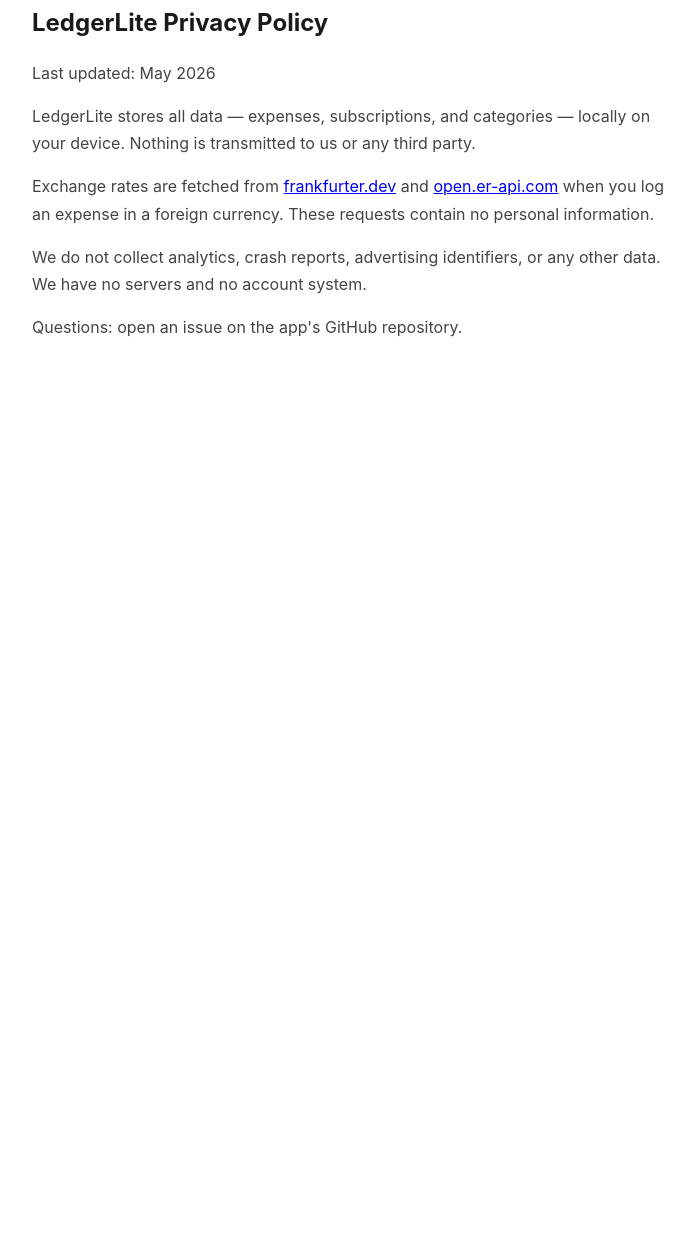
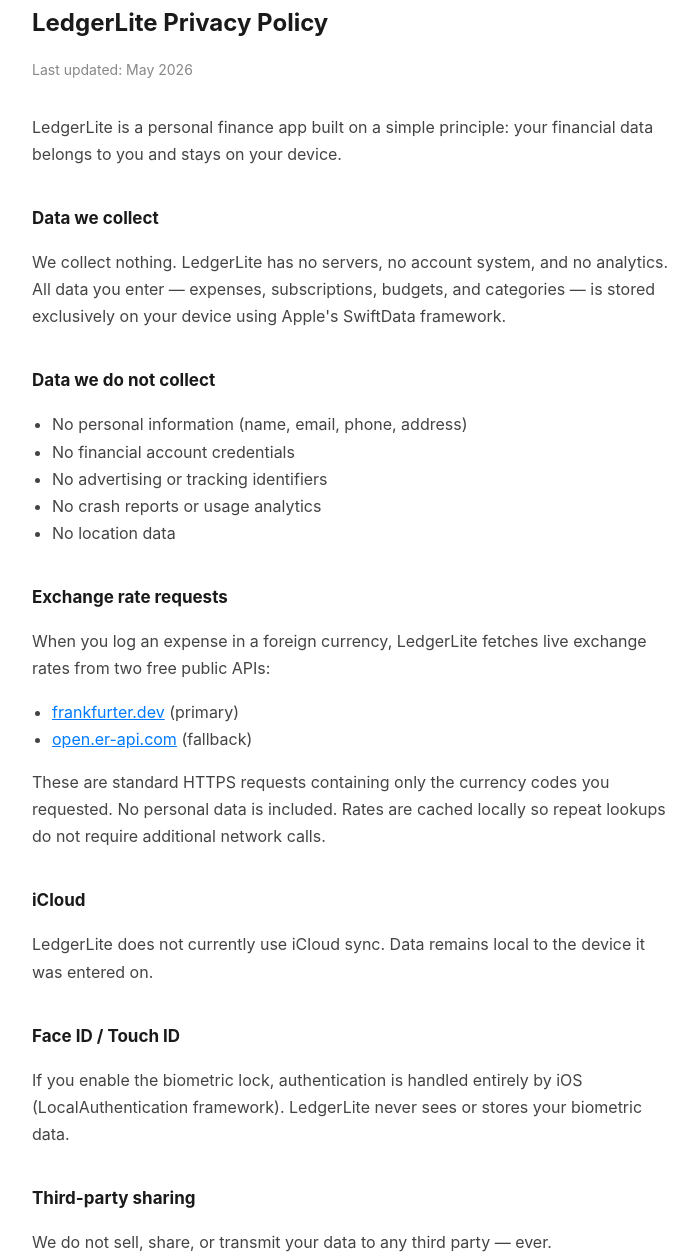
Before and after one commit to tqakdev/ledgerlite-privacy, a plain HTML site: page index.html in a window 1280 px wide. Shown: the part 57-1316 px from the top of the page, without its empty margins (288-984 px from the left). Before the commit the page ends 800 px from the top, so only its background shows below. Drawn offline with Linux system fonts and the light colour scheme.

Commit message:
Revise privacy policy and enhance styling
Updated privacy policy content and styling in index.html.

```diff
--- a/index.html
+++ b/index.html
@@ -6,16 +6,63 @@
   <title>LedgerLite – Privacy Policy</title>
   <style>
     body { font-family: -apple-system, sans-serif; max-width: 640px; margin: 60px auto; padding: 0 24px; color: #1a1a1a; line-height: 1.7; }
-    h1 { font-size: 24px; }
-    p { font-size: 16px; color: #444; }
+    h1 { font-size: 24px; margin-bottom: 4px; }
+    h2 { font-size: 17px; margin-top: 36px; margin-bottom: 8px; }
+    p, li { font-size: 16px; color: #444; }
+    ul { padding-left: 20px; }
+    a { color: #007aff; }
+    .updated { font-size: 14px; color: #888; margin-bottom: 32px; }
+    hr { border: none; border-top: 1px solid #e5e5e5; margin: 40px 0; }
   </style>
 </head>
 <body>
   <h1>LedgerLite Privacy Policy</h1>
-  <p>Last updated: May 2026</p>
-  <p>LedgerLite stores all data — expenses, subscriptions, and categories — locally on your device. Nothing is transmitted to us or any third party.</p>
-  <p>Exchange rates are fetched from <a href="https://frankfurter.dev">frankfurter.dev</a> and <a href="https://open.er-api.com">open.er-api.com</a> when you log an expense in a foreign currency. These requests contain no personal information.</p>
-  <p>We do not collect analytics, crash reports, advertising identifiers, or any other data. We have no servers and no account system.</p>
-  <p>Questions: open an issue on the app's GitHub repository.</p>
+  <p class="updated">Last updated: May 2026</p>
+
+  <p>LedgerLite is a personal finance app built on a simple principle: your financial data belongs to you and stays on your device.</p>
+
+  <h2>Data we collect</h2>
+  <p>We collect nothing. LedgerLite has no servers, no account system, and no analytics. All data you enter — expenses, subscriptions, budgets, and categories — is stored exclusively on your device using Apple's SwiftData framework.</p>
+
+  <h2>Data we do not collect</h2>
+  <ul>
+    <li>No personal information (name, email, phone, address)</li>
+    <li>No financial account credentials</li>
+    <li>No advertising or tracking identifiers</li>
+    <li>No crash reports or usage analytics</li>
+    <li>No location data</li>
+  </ul>
+
+  <h2>Exchange rate requests</h2>
+  <p>When you log an expense in a foreign currency, LedgerLite fetches live exchange rates from two free public APIs:</p>
+  <ul>
+    <li><a href="https://frankfurter.dev">frankfurter.dev</a> (primary)</li>
+    <li><a href="https://open.er-api.com">open.er-api.com</a> (fallback)</li>
+  </ul>
+  <p>These are standard HTTPS requests containing only the currency codes you requested. No personal data is included. Rates are cached locally so repeat lookups do not require additional network calls.</p>
+
+  <h2>iCloud</h2>
+  <p>LedgerLite does not currently use iCloud sync. Data remains local to the device it was entered on.</p>
+
+  <h2>Face ID / Touch ID</h2>
+  <p>If you enable the biometric lock, authentication is handled entirely by iOS (LocalAuthentication framework). LedgerLite never sees or stores your biometric data.</p>
+
+  <h2>Third-party sharing</h2>
+  <p>We do not sell, share, or transmit your data to any third party — ever.</p>
+
+  <h2>Children</h2>
+  <p>LedgerLite does not knowingly collect information from anyone, including children under 13.</p>
+
+  <h2>Changes to this policy</h2>
+  <p>If this policy ever changes, the updated version will be published at this URL with a new "Last updated" date.</p>
+
+  <hr>
+
+  <h2>Contact</h2>
+  <p>Questions or concerns? Reach us by email or open an issue on GitHub:</p>
+  <ul>
+    <li>Email: <a href="mailto:enestalip.chelik@gmail.com">enestalip.chelik@gmail.com</a></li>
+    <li>GitHub: <a href="https://github.com/bluemadisonblue/ledger_lite/issues">github.com/bluemadisonblue/ledger_lite/issues</a></li>
+  </ul>
 </body>
 </html>
```
